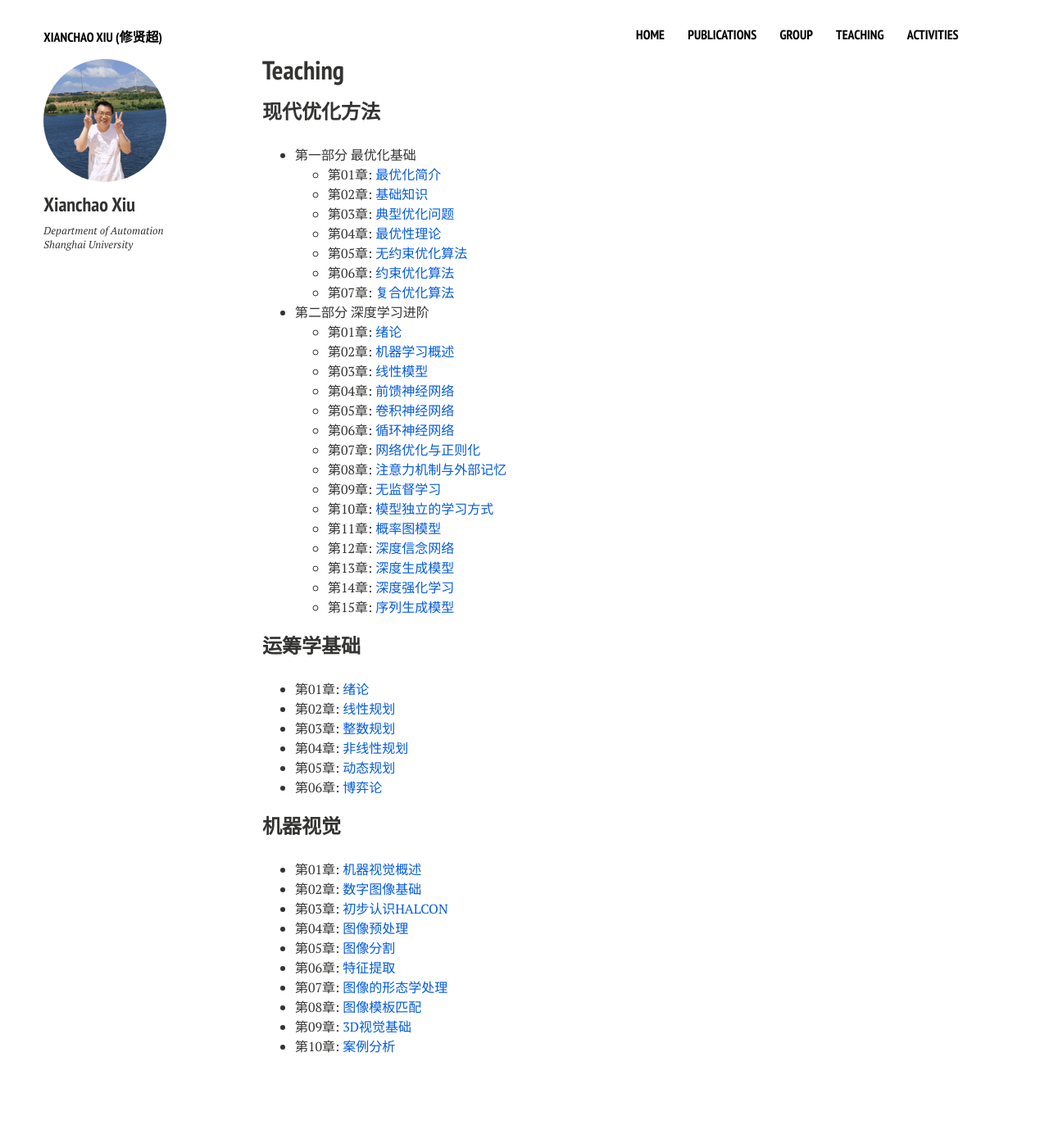
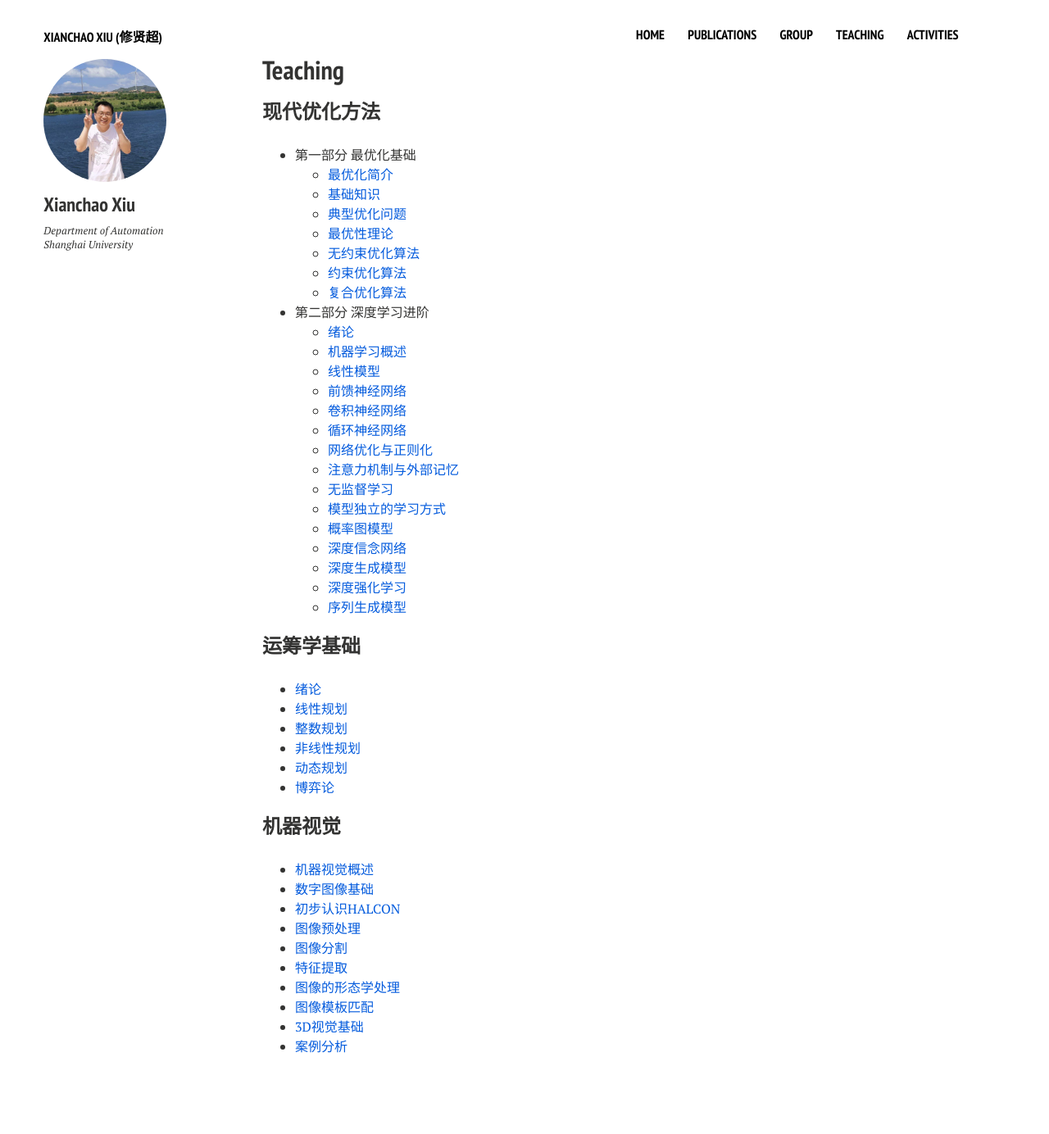
Before and after one commit to xianchaoxiu/xianchaoxiu.github.io, a Jekyll site: the page built from teaching/index.md, in a window 1280 px wide. Shown: the whole page at 82% size. Built offline with Jekyll 4.4.1, drawn with Linux system fonts in a browser that asks for light colours; nearby versions of some CDN libraries; part of the change alters nothing that is shown.

Commit message:
Update index.md

```diff
--- a/teaching/index.md
+++ b/teaching/index.md
@@ -12,51 +12,51 @@ share: false
 ###  现代优化方法
 
 - 第一部分 最优化基础
-  - 第01章: <a href="../teaching/OPT_1.pdf" class="textlink" target="_blank">最优化简介 </a>
-  - 第02章: <a href="../teaching/OPT_2.pdf" class="textlink" target="_blank">基础知识 </a>
-  - 第03章: <a href="../teaching/OPT_3.pdf" class="textlink" target="_blank">典型优化问题 </a>
-  - 第04章: <a href="../teaching/OPT_4.pdf" class="textlink" target="_blank">最优性理论 </a>
-  - 第05章: <a href="../teaching/OPT_5.pdf" class="textlink" target="_blank">无约束优化算法 </a>
-  - 第06章: <a href="../teaching/OPT_6.pdf" class="textlink" target="_blank">约束优化算法 </a>
-  - 第07章: <a href="../teaching/OPT_7.pdf" class="textlink" target="_blank">复合优化算法 </a>
+  - <a href="../teaching/OPT_1.pdf" class="textlink" target="_blank">最优化简介 </a>
+  - <a href="../teaching/OPT_2.pdf" class="textlink" target="_blank">基础知识 </a>
+  - <a href="../teaching/OPT_3.pdf" class="textlink" target="_blank">典型优化问题 </a>
+  - <a href="../teaching/OPT_4.pdf" class="textlink" target="_blank">最优性理论 </a>
+  - <a href="../teaching/OPT_5.pdf" class="textlink" target="_blank">无约束优化算法 </a>
+  - <a href="../teaching/OPT_6.pdf" class="textlink" target="_blank">约束优化算法 </a>
+  - <a href="../teaching/OPT_7.pdf" class="textlink" target="_blank">复合优化算法 </a>
 - 第二部分 深度学习进阶
-  - 第01章: <a href="../teaching/DL_1.pdf" class="textlink" target="_blank">绪论 </a>
-  - 第02章: <a href="../teaching/DL_2.pdf" class="textlink" target="_blank">机器学习概述 </a>
-  - 第03章: <a href="../teaching/DL_3.pdf" class="textlink" target="_blank">线性模型 </a>
-  - 第04章: <a href="../teaching/DL_4.pdf" class="textlink" target="_blank">前馈神经网络 </a>
-  - 第05章: <a href="../teaching/DL_5.pdf" class="textlink" target="_blank">卷积神经网络 </a>
-  - 第06章: <a href="../teaching/DL_6.pdf" class="textlink" target="_blank">循环神经网络 </a>
-  - 第07章: <a href="../teaching/DL_7.pdf" class="textlink" target="_blank">网络优化与正则化 </a>
-  - 第08章: <a href="../teaching/DL_8.pdf" class="textlink" target="_blank">注意力机制与外部记忆  </a>
-  - 第09章: <a href="../teaching/DL_9.pdf" class="textlink" target="_blank">无监督学习 </a>
-  - 第10章: <a href="../teaching/DL_10.pdf" class="textlink" target="_blank">模型独立的学习方式 </a>
-  - 第11章: <a href="../teaching/DL_11.pdf" class="textlink" target="_blank">概率图模型 </a>
-  - 第12章: <a href="../teaching/DL_12.pdf" class="textlink" target="_blank">深度信念网络 </a>
-  - 第13章: <a href="../teaching/DL_13.pdf" class="textlink" target="_blank">深度生成模型 </a>
-  - 第14章: <a href="../teaching/DL_14.pdf" class="textlink" target="_blank">深度强化学习 </a>
-  - 第15章: <a href="../teaching/DL_15.pdf" class="textlink" target="_blank">序列生成模型 </a>
+  - <a href="../teaching/DL_1.pdf" class="textlink" target="_blank">绪论 </a>
+  - <a href="../teaching/DL_2.pdf" class="textlink" target="_blank">机器学习概述 </a>
+  - <a href="../teaching/DL_3.pdf" class="textlink" target="_blank">线性模型 </a>
+  - <a href="../teaching/DL_4.pdf" class="textlink" target="_blank">前馈神经网络 </a>
+  - <a href="../teaching/DL_5.pdf" class="textlink" target="_blank">卷积神经网络 </a>
+  - <a href="../teaching/DL_6.pdf" class="textlink" target="_blank">循环神经网络 </a>
+  - <a href="../teaching/DL_7.pdf" class="textlink" target="_blank">网络优化与正则化 </a>
+  - <a href="../teaching/DL_8.pdf" class="textlink" target="_blank">注意力机制与外部记忆  </a>
+  - <a href="../teaching/DL_9.pdf" class="textlink" target="_blank">无监督学习 </a>
+  - <a href="../teaching/DL_10.pdf" class="textlink" target="_blank">模型独立的学习方式 </a>
+  - <a href="../teaching/DL_11.pdf" class="textlink" target="_blank">概率图模型 </a>
+  - <a href="../teaching/DL_12.pdf" class="textlink" target="_blank">深度信念网络 </a>
+  - <a href="../teaching/DL_13.pdf" class="textlink" target="_blank">深度生成模型 </a>
+  - <a href="../teaching/DL_14.pdf" class="textlink" target="_blank">深度强化学习 </a>
+  - <a href="../teaching/DL_15.pdf" class="textlink" target="_blank">序列生成模型 </a>
 
 
 ### 运筹学基础
 
-  - 第01章: <a href="../teaching/OR_1.pdf" class="textlink" target="_blank">绪论 </a>
-  - 第02章: <a href="../teaching/OR_2.pdf" class="textlink" target="_blank">线性规划  </a>
-  - 第03章: <a href="../teaching/OR_3.pdf" class="textlink" target="_blank">整数规划 </a>
-  - 第04章: <a href="../teaching/OR_4.pdf" class="textlink" target="_blank">非线性规划 </a>
-  - 第05章: <a href="../teaching/OR_5.pdf" class="textlink" target="_blank">动态规划 </a>
-  - 第06章: <a href="../teaching/OR_6.pdf" class="textlink" target="_blank">博弈论 </a>
+  - <a href="../teaching/OR_1.pdf" class="textlink" target="_blank">绪论 </a>
+  - <a href="../teaching/OR_2.pdf" class="textlink" target="_blank">线性规划  </a>
+  - <a href="../teaching/OR_3.pdf" class="textlink" target="_blank">整数规划 </a>
+  - <a href="../teaching/OR_4.pdf" class="textlink" target="_blank">非线性规划 </a>
+  - <a href="../teaching/OR_5.pdf" class="textlink" target="_blank">动态规划 </a>
+  - <a href="../teaching/OR_6.pdf" class="textlink" target="_blank">博弈论 </a>
 
 
 
 ### 机器视觉
 
-  - 第01章: <a href="../teaching/MV_1.pdf" class="textlink" target="_blank">机器视觉概述 </a>
-  - 第02章: <a href="../teaching/MV_2.pdf" class="textlink" target="_blank">数字图像基础   </a>
-  - 第03章: <a href="../teaching/MV_3.pdf" class="textlink" target="_blank">初步认识HALCON </a>
-  - 第04章: <a href="../teaching/MV_4.pdf" class="textlink" target="_blank">图像预处理 </a>
-  - 第05章: <a href="../teaching/MV_5.pdf" class="textlink" target="_blank">图像分割 </a>
-  - 第06章: <a href="../teaching/MV_6.pdf" class="textlink" target="_blank">特征提取 </a>
-  - 第07章: <a href="../teaching/MV_7.pdf" class="textlink" target="_blank">图像的形态学处理</a>
-  - 第08章: <a href="../teaching/MV_8.pdf" class="textlink" target="_blank">图像模板匹配   </a>
-  - 第09章: <a href="../teaching/MV_9.pdf" class="textlink" target="_blank">3D视觉基础 </a>
-  - 第10章: <a href="../teaching/MV_10.pdf" class="textlink" target="_blank">案例分析 </a>
+  - <a href="../teaching/MV_1.pdf" class="textlink" target="_blank">机器视觉概述 </a>
+  - <a href="../teaching/MV_2.pdf" class="textlink" target="_blank">数字图像基础   </a>
+  - <a href="../teaching/MV_3.pdf" class="textlink" target="_blank">初步认识HALCON </a>
+  - <a href="../teaching/MV_4.pdf" class="textlink" target="_blank">图像预处理 </a>
+  - <a href="../teaching/MV_5.pdf" class="textlink" target="_blank">图像分割 </a>
+  - <a href="../teaching/MV_6.pdf" class="textlink" target="_blank">特征提取 </a>
+  - <a href="../teaching/MV_7.pdf" class="textlink" target="_blank">图像的形态学处理</a>
+  - <a href="../teaching/MV_8.pdf" class="textlink" target="_blank">图像模板匹配   </a>
+  - <a href="../teaching/MV_9.pdf" class="textlink" target="_blank">3D视觉基础 </a>
+  - <a href="../teaching/MV_10.pdf" class="textlink" target="_blank">案例分析 </a>
```
